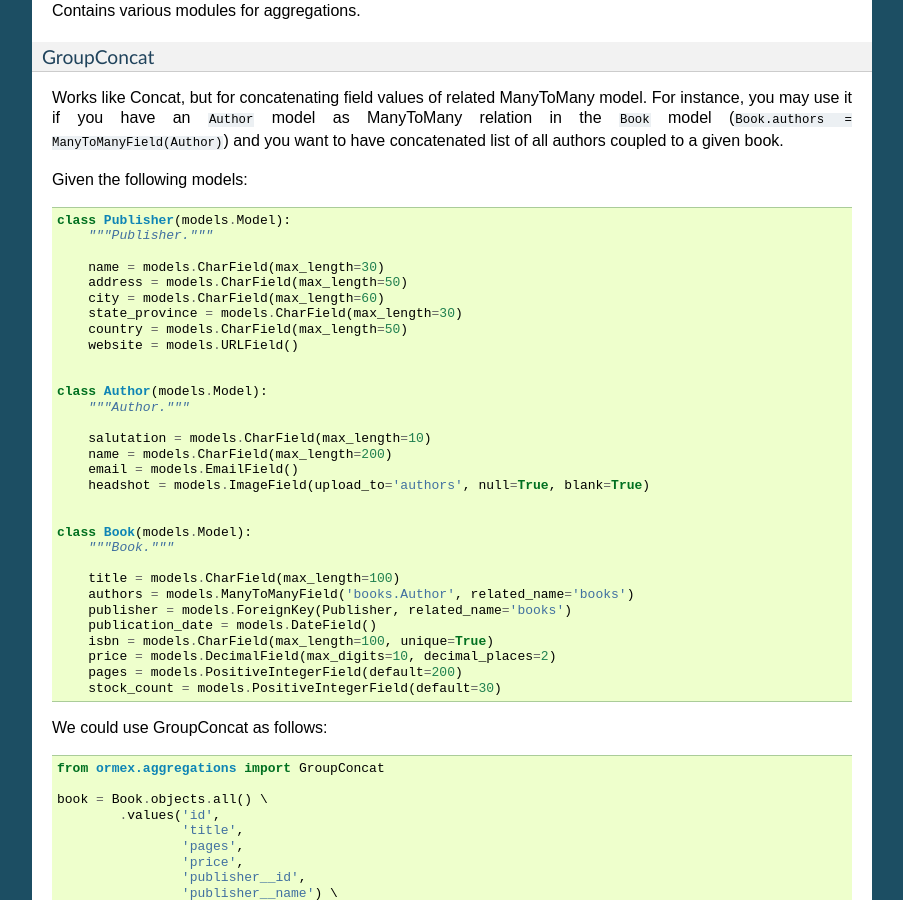
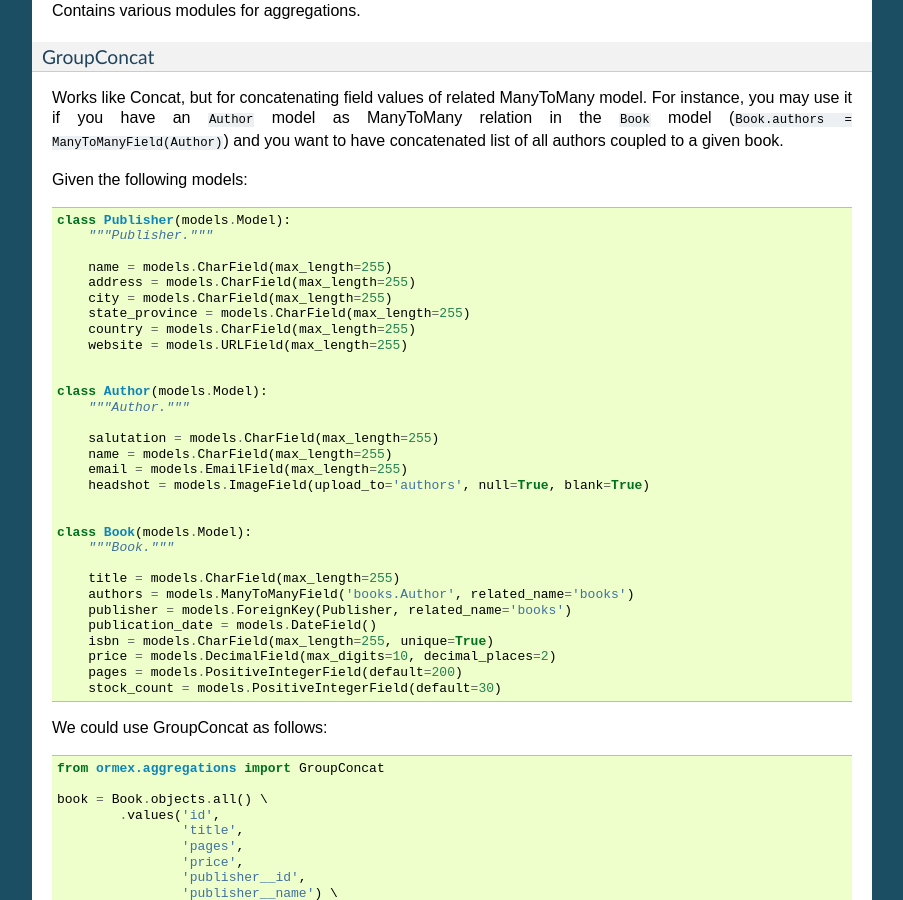
Before and after one commit to barseghyanartur/django-ormex, a Sphinx documentation site: the page built from docs/index.rst, in a window 1280 px wide and 900 px high, scrolled down 645 px. Shown: the whole window, without its empty margins (198-1101 px from the left). Built offline with Sphinx 7.4.7, drawn with Linux system fonts in a browser that asks for light colours.

Commit message:
docs updated

```diff
--- a/docs/index.rst
+++ b/docs/index.rst
@@ -47,31 +47,31 @@ Given the following models:
     class Publisher(models.Model):
         """Publisher."""
 
-        name = models.CharField(max_length=30)
-        address = models.CharField(max_length=50)
-        city = models.CharField(max_length=60)
-        state_province = models.CharField(max_length=30)
-        country = models.CharField(max_length=50)
-        website = models.URLField()
+        name = models.CharField(max_length=255)
+        address = models.CharField(max_length=255)
+        city = models.CharField(max_length=255)
+        state_province = models.CharField(max_length=255)
+        country = models.CharField(max_length=255)
+        website = models.URLField(max_length=255)
 
 
     class Author(models.Model):
         """Author."""
 
-        salutation = models.CharField(max_length=10)
-        name = models.CharField(max_length=200)
-        email = models.EmailField()
+        salutation = models.CharField(max_length=255)
+        name = models.CharField(max_length=255)
+        email = models.EmailField(max_length=255)
         headshot = models.ImageField(upload_to='authors', null=True, blank=True)
 
 
     class Book(models.Model):
         """Book."""
 
-        title = models.CharField(max_length=100)
+        title = models.CharField(max_length=255)
         authors = models.ManyToManyField('books.Author', related_name='books')
         publisher = models.ForeignKey(Publisher, related_name='books')
         publication_date = models.DateField()
-        isbn = models.CharField(max_length=100, unique=True)
+        isbn = models.CharField(max_length=255, unique=True)
         price = models.DecimalField(max_digits=10, decimal_places=2)
         pages = models.PositiveIntegerField(default=200)
         stock_count = models.PositiveIntegerField(default=30)
```
Also changed, not shown: README.rst (+11 -11 lines).
